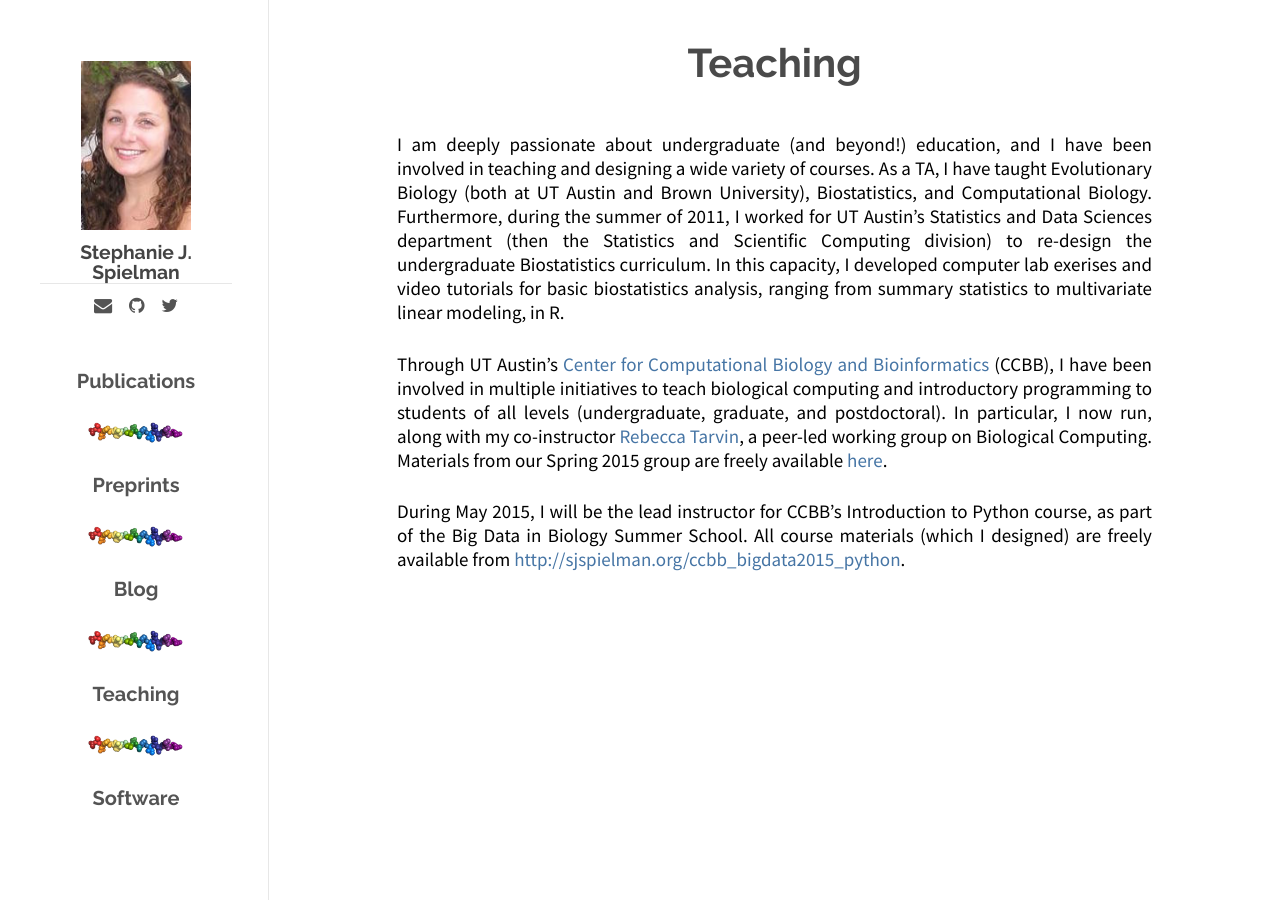
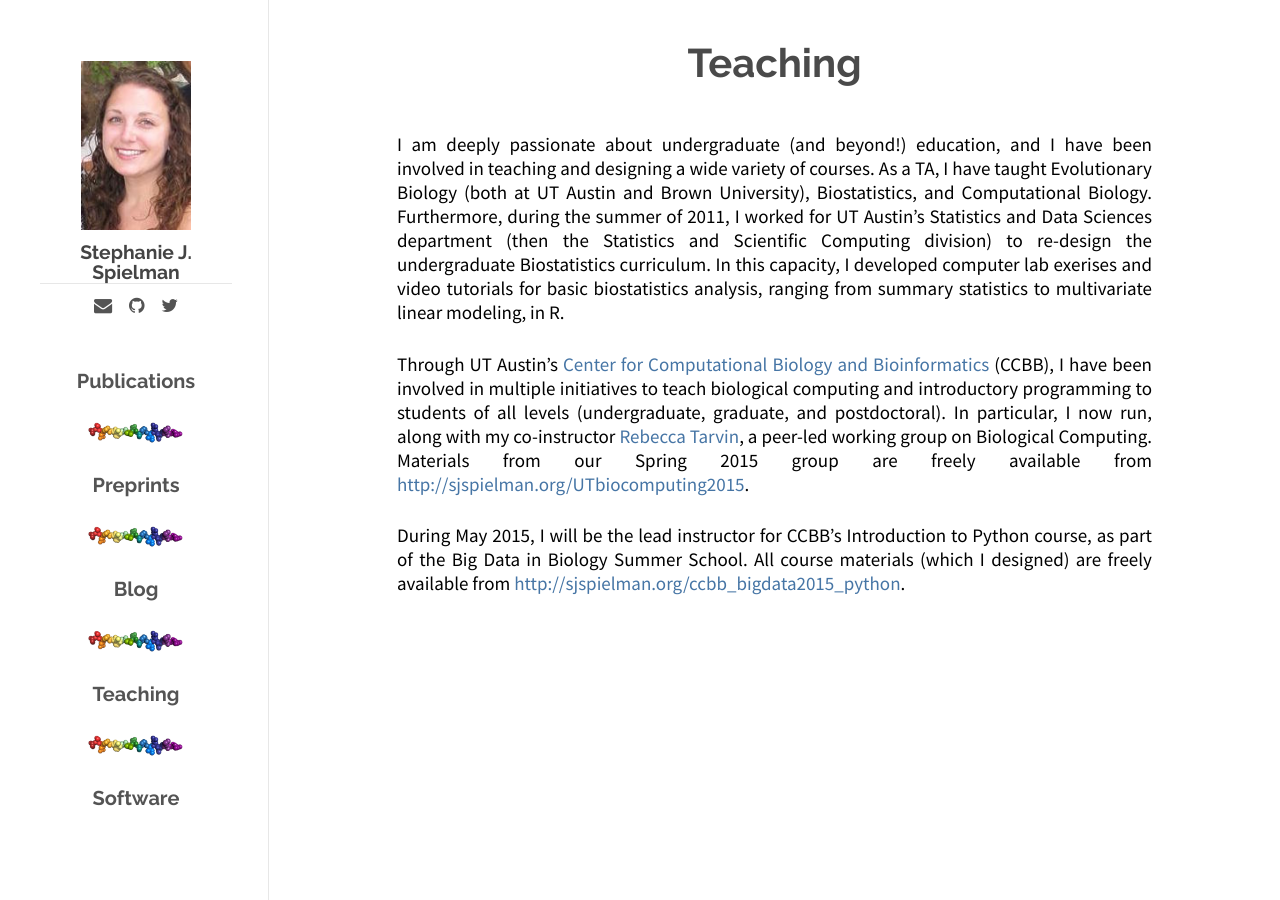
Before and after one commit to sjspielman/sjspielman.github.io, a Jekyll site: the page built from teaching.md, in a window 1280 px wide. Built offline with Jekyll 4.4.1, drawn with Linux system fonts in a browser that asks for light colours; Markdown is read by kramdown in place of the engine named in the settings.

Commit message:
link to biocomputing site

```diff
--- a/teaching.md
+++ b/teaching.md
@@ -6,6 +6,6 @@ permalink: /teaching/
 
 I am deeply passionate about undergraduate (and beyond!) education, and I have been involved in teaching and designing a wide variety of courses. As a TA, I have taught Evolutionary Biology (both at UT Austin and Brown University), Biostatistics, and Computational Biology. Furthermore, during the summer of 2011, I worked for UT Austin's Statistics and Data Sciences department (then the Statistics and Scientific Computing division) to re-design the undergraduate Biostatistics curriculum. In this capacity, I developed computer lab exerises and video tutorials for basic biostatistics analysis, ranging from summary statistics to multivariate linear modeling, in R.
 
-Through UT Austin's [Center for Computational Biology and Bioinformatics](ccbb.biosci.utexas.edu/) (CCBB), I have been involved in multiple initiatives to teach biological computing and introductory programming to students of all levels (undergraduate, graduate, and postdoctoral). In particular, I now run, along with my co-instructor [Rebecca Tarvin](http://www.rebeccatarvin.com/), a peer-led working group on Biological Computing. Materials from our Spring 2015 group are freely available [here](https://github.com/sjspielman/UTbiocomputing2015).
+Through UT Austin's [Center for Computational Biology and Bioinformatics](ccbb.biosci.utexas.edu/) (CCBB), I have been involved in multiple initiatives to teach biological computing and introductory programming to students of all levels (undergraduate, graduate, and postdoctoral). In particular, I now run, along with my co-instructor [Rebecca Tarvin](http://www.rebeccatarvin.com/), a peer-led working group on Biological Computing. Materials from our Spring 2015 group are freely available from [http://sjspielman.org/UTbiocomputing2015](http://sjspielman.org/UTbiocomputing2015).
 
 During May 2015, I will be the lead instructor for CCBB's Introduction to Python course, as part of the Big Data in Biology Summer School. All course materials (which I designed) are freely available from [http://sjspielman.org/ccbb\_bigdata2015\_python](http://sjspielman.org/ccbb_bigdata2015_python).
```
